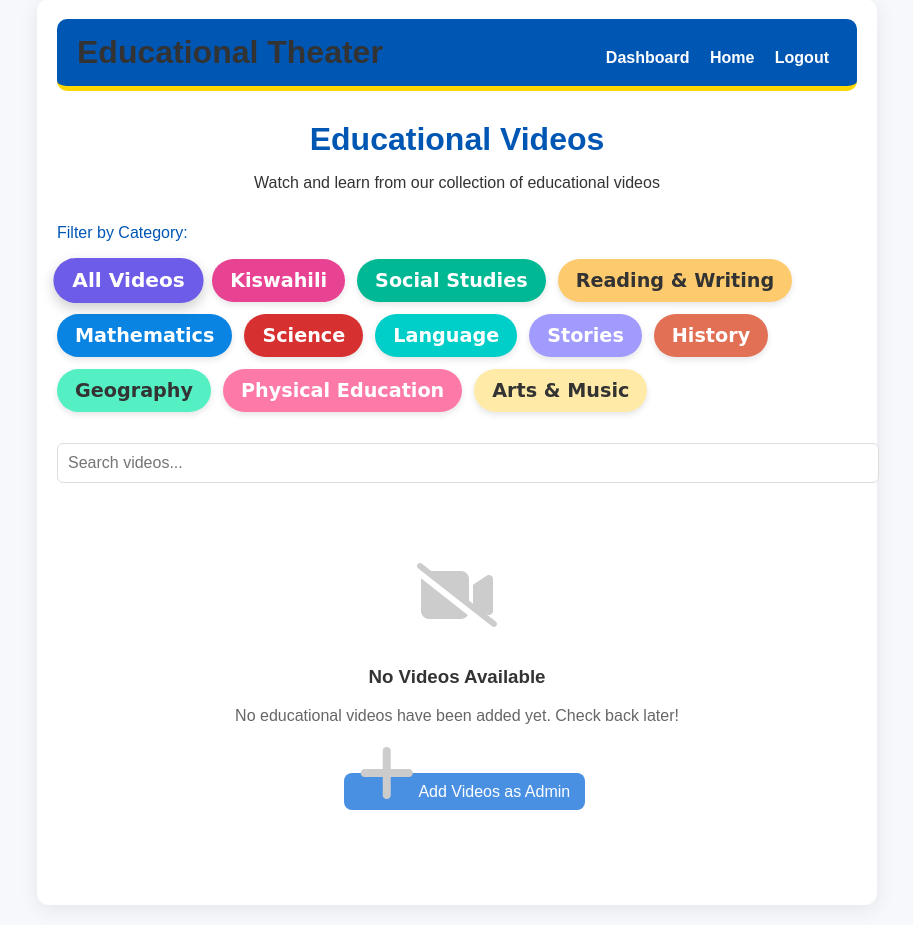
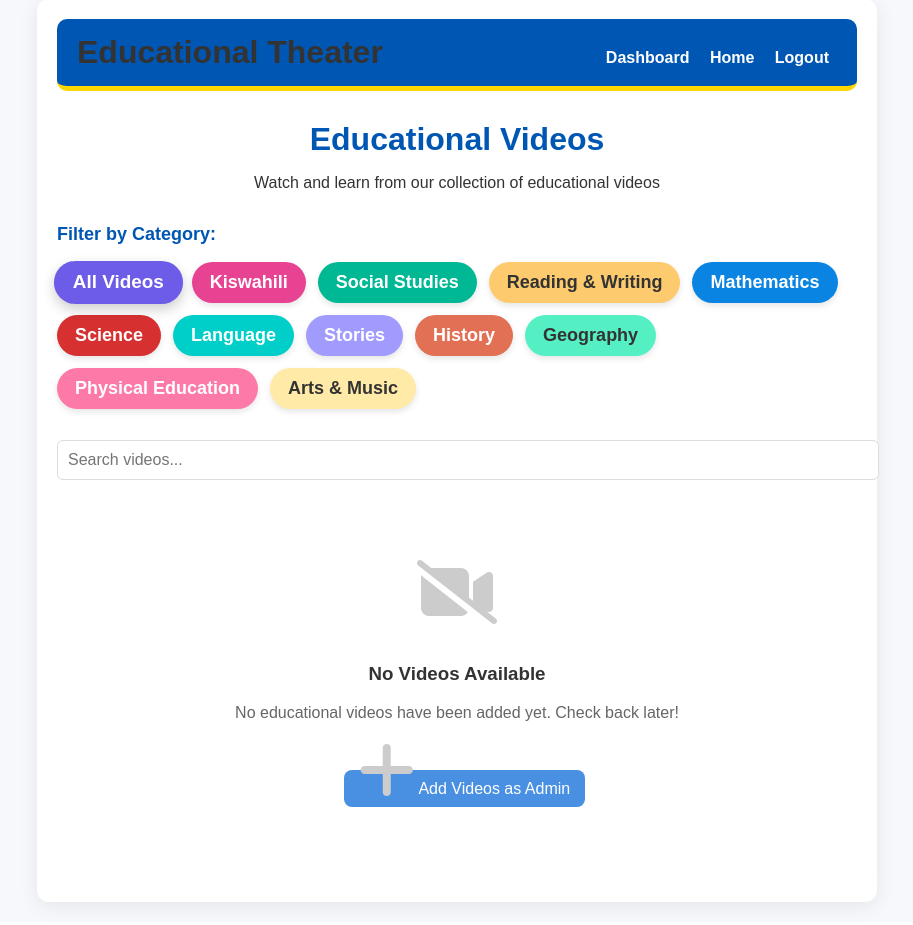
Before and after one commit to jnyamawi/TUSOME, a Flask app: page /movie_theater in a window 1280 px wide. Shown: the part 21-946 px from the top of the page, without its empty margins (183-1096 px from the left). Run offline with Flask 3, Linux system fonts and the light colour scheme; the visitor is signed in with stand-in values (Sample User, id 1); data that the repository does not hold is empty; some libraries are stand-ins or nearby versions.

Commit message:
Ready for Render deployment

```diff
--- a/templates/movie_theater.html
+++ b/templates/movie_theater.html
@@ -398,24 +398,57 @@
             </div>
         </div>
 
-        <!-- Filter Section with Colorful Buttons -->
-        <div class="filter-section" style="font-family: Arial, sans-serif; font-size: 16px; font-weight: 500; line-height: 1.4;">
-            <div class="filter-title" style="font-family: Arial, sans-serif; font-size: 16px; font-weight: 500; line-height: 1.4;">Filter by Category:</div>
-            <div class="filter-buttons" id="categoryButtons"  style="font-family: Arial, sans-serif; font-size: 16px; font-weight: 500; line-height: 1.4;">
-                <button class="filter-btn active" data-category="all">All Videos</button>
-                <button class="filter-btn" data-category="Kiswahili">Kiswahili</button>
-                <button class="filter-btn" data-category="Social Studies">Social Studies</button>
-                <button class="filter-btn" data-category="Reading and Writing">Reading & Writing</button>
-                <button class="filter-btn" data-category="Mathematics">Mathematics</button>
-                <button class="filter-btn" data-category="Science">Science</button>
-                <button class="filter-btn" data-category="Language">Language</button>
-                <button class="filter-btn" data-category="Stories">Stories</button>
-                <button class="filter-btn" data-category="History">History</button>
-                <button class="filter-btn" data-category="Geography">Geography</button>
-                <button class="filter-btn" data-category="Physical Education">Physical Education</button>
-                <button class="filter-btn" data-category="Arts and Music">Arts & Music</button>
-            </div>
-        </div>
+       <!-- Filter Section with Colorful Buttons -->
+<div class="filter-section"
+     style="font-family: Arial, sans-serif; font-size: 16px; font-weight: 600; line-height: 1.4;">
+
+    <div class="filter-title"
+         style="font-family: Arial, sans-serif; font-size: 18px; font-weight: 700;">
+         Filter by Category:
+    </div>
+
+    <div class="filter-buttons" id="categoryButtons"
+         style="font-family: Arial, sans-serif; font-size: 15px; font-weight: 600; display:flex; flex-wrap:wrap; gap:12px;">
+
+        <button class="filter-btn active" data-category="all"
+        style="font-family: Arial, sans-serif; font-weight:600;">All Videos</button>
+
+        <button class="filter-btn" data-category="Kiswahili"
+        style="font-family: Arial, sans-serif; font-weight:600;">Kiswahili</button>
+
+        <button class="filter-btn" data-category="Social Studies"
+        style="font-family: Arial, sans-serif; font-weight:600;">Social Studies</button>
+
+        <button class="filter-btn" data-category="Reading and Writing"
+        style="font-family: Arial, sans-serif; font-weight:600;">Reading & Writing</button>
+
+        <button class="filter-btn" data-category="Mathematics"
+        style="font-family: Arial, sans-serif; font-weight:600;">Mathematics</button>
+
+        <button class="filter-btn" data-category="Science"
+        style="font-family: Arial, sans-serif; font-weight:600;">Science</button>
+
+        <button class="filter-btn" data-category="Language"
+        style="font-family: Arial, sans-serif; font-weight:600;">Language</button>
+
+        <button class="filter-btn" data-category="Stories"
+        style="font-family: Arial, sans-serif; font-weight:600;">Stories</button>
+
+        <button class="filter-btn" data-category="History"
+        style="font-family: Arial, sans-serif; font-weight:600;">History</button>
+
+        <button class="filter-btn" data-category="Geography"
+        style="font-family: Arial, sans-serif; font-weight:600;">Geography</button>
+
+        <button class="filter-btn" data-category="Physical Education"
+        style="font-family: Arial, sans-serif; font-weight:600;">Physical Education</button>
+
+        <button class="filter-btn" data-category="Arts and Music"
+        style="font-family: Arial, sans-serif; font-weight:600;">Arts & Music</button>
+
+    </div>
+</div>
+
 
         <!-- Search and Filter-->
         <div class="search-filter">
```
